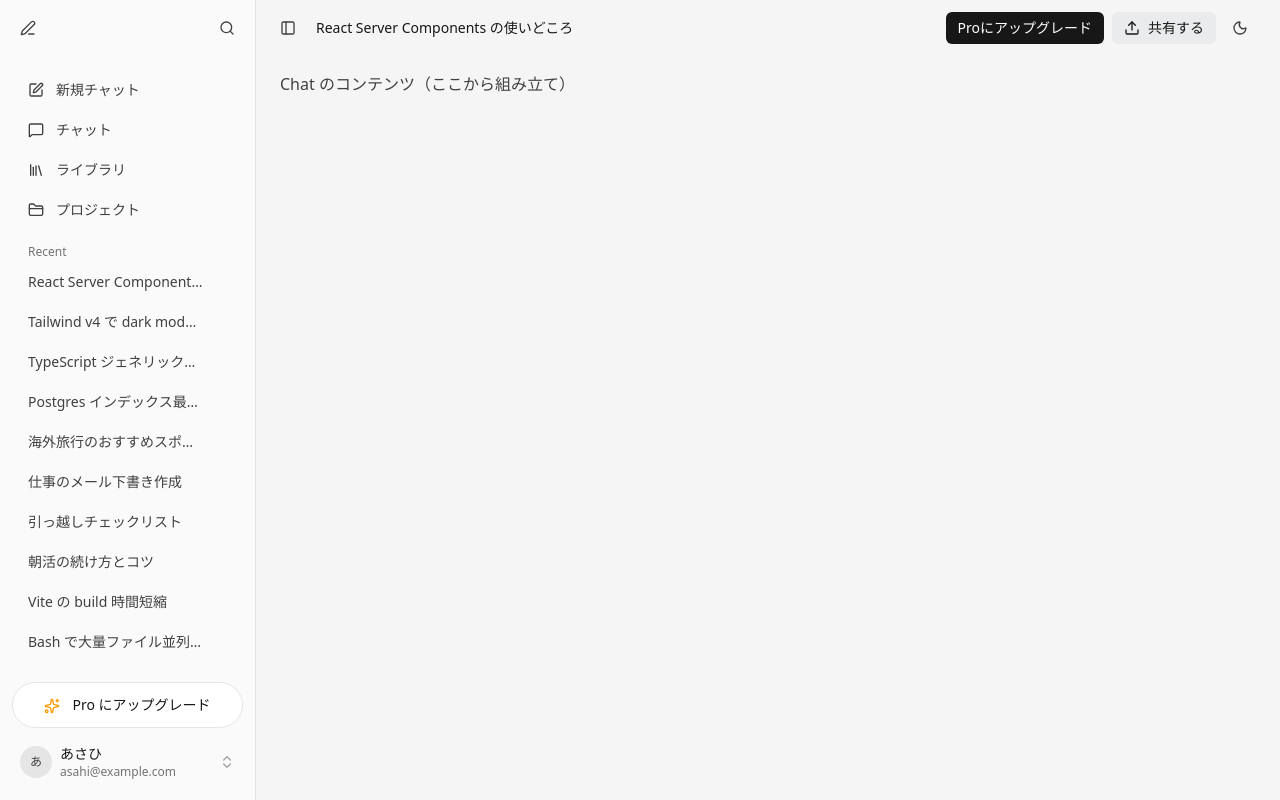
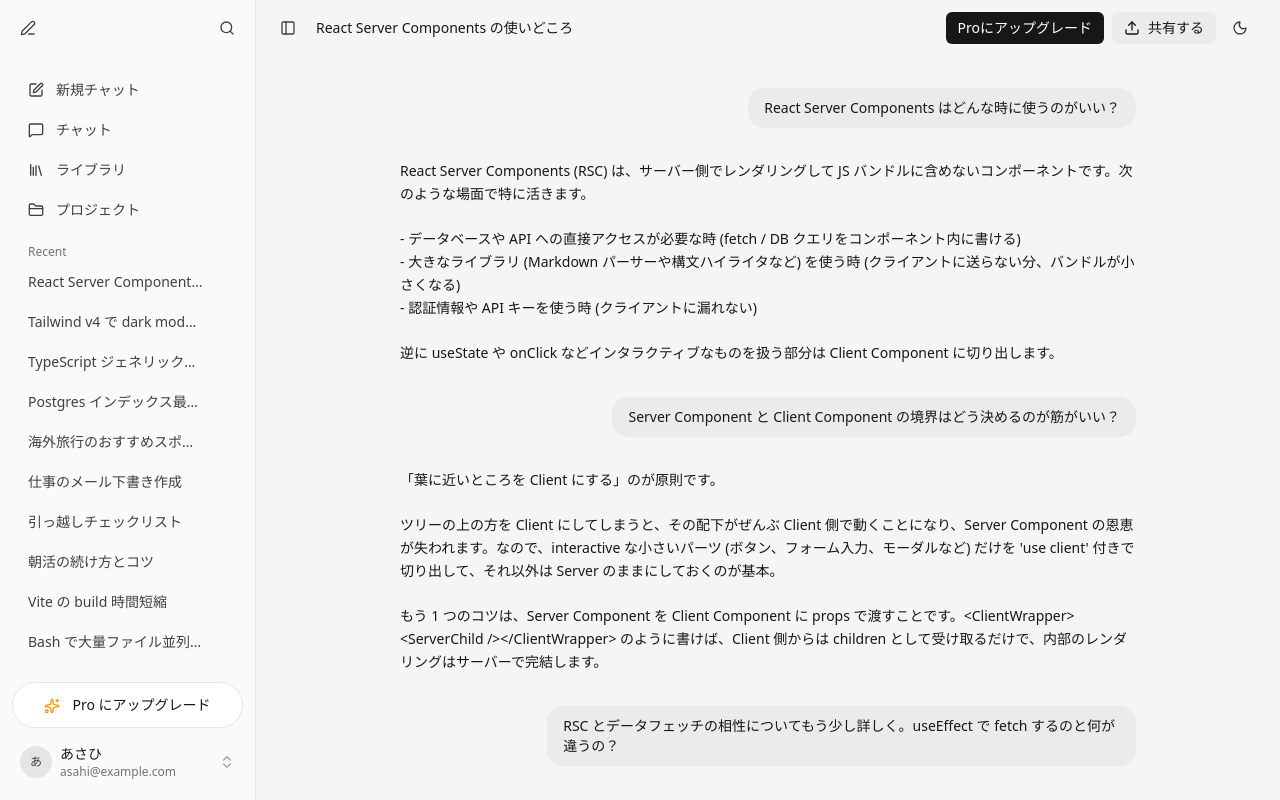
Before and after one commit to ashunar0/hisui, a React (Vite) app: page /chat in a window 1280 px wide. Built offline with nearby package versions, Linux system fonts and the light colour scheme.

Commit message:
feat: Chat 本文を ChatMessages として実装 (Claude.ai 風)
- 右寄せ薄 bubble (user) + 左寄せ full width (assistant) のレイアウト
- サンプル会話 10 件 (RSC 入門 Q&A)
- 親 div の overflow-y-auto でスクロール

```diff
--- a/src/screens/Chat.tsx
+++ b/src/screens/Chat.tsx
@@ -2,6 +2,7 @@ import { Upload } from "lucide-react";
 import { ThemeToggle } from "@/components/theme-toggle";
 import { Button } from "@/components/ui/button";
 import { Sidebar } from "@/components/ui/sidebar";
+import { ChatMessages } from "@/screens/chat/chat-messages";
 import { ChatSidebar } from "@/screens/chat/chat-sidebar";
 
 export function Chat() {
@@ -26,10 +27,8 @@ export function Chat() {
               <ThemeToggle />
             </div>
           </header>
-          <div className="flex-1 overflow-y-auto px-6 py-4">
-            <p className="text-fg-soft">
-              Chat のコンテンツ（ここから組み立て）
-            </p>
+          <div className="flex-1 overflow-y-auto">
+            <ChatMessages />
           </div>
         </main>
       </div>
--- /dev/null
+++ b/src/screens/chat/chat-messages.tsx
@@ -0,0 +1,125 @@
+type Message = {
+  role: "user" | "assistant";
+  content: string;
+};
+
+const MESSAGES: Message[] = [
+  {
+    role: "user",
+    content: "React Server Components はどんな時に使うのがいい？",
+  },
+  {
+    role: "assistant",
+    content: `React Server Components (RSC) は、サーバー側でレンダリングして JS バンドルに含めないコンポーネントです。次のような場面で特に活きます。
+
+- データベースや API への直接アクセスが必要な時 (fetch / DB クエリをコンポーネント内に書ける)
+- 大きなライブラリ (Markdown パーサーや構文ハイライタなど) を使う時 (クライアントに送らない分、バンドルが小さくなる)
+- 認証情報や API キーを使う時 (クライアントに漏れない)
+
+逆に useState や onClick などインタラクティブなものを扱う部分は Client Component に切り出します。`,
+  },
+  {
+    role: "user",
+    content:
+      "Server Component と Client Component の境界はどう決めるのが筋がいい？",
+  },
+  {
+    role: "assistant",
+    content: `「葉に近いところを Client にする」のが原則です。
+
+ツリーの上の方を Client にしてしまうと、その配下がぜんぶ Client 側で動くことになり、Server Component の恩恵が失われます。なので、interactive な小さいパーツ (ボタン、フォーム入力、モーダルなど) だけを 'use client' 付きで切り出して、それ以外は Server のままにしておくのが基本。
+
+もう 1 つのコツは、Server Component を Client Component に props で渡すことです。<ClientWrapper><ServerChild /></ClientWrapper> のように書けば、Client 側からは children として受け取るだけで、内部のレンダリングはサーバーで完結します。`,
+  },
+  {
+    role: "user",
+    content:
+      "RSC とデータフェッチの相性についてもう少し詳しく。useEffect で fetch するのと何が違うの？",
+  },
+  {
+    role: "assistant",
+    content: `一番大きい違いは「fetch のタイミング」と「ウォーターフォール」です。
+
+useEffect で fetch する従来パターンでは、
+
+1. HTML が届く
+2. JS がダウンロードされて hydrate
+3. useEffect が走って fetch スタート
+4. レスポンスが返ってきて再レンダリング
+
+という階段が発生します。ユーザーが見るのは、最初は空の状態 → ローディング → 中身が出る、の 3 段階。
+
+RSC だと fetch はサーバー側で先に終わってる状態で HTML が届くので、ユーザーは最初から中身が描かれた画面を見ます。ローディングのちらつきが消えるだけじゃなく、複数のコンポーネントが個別に fetch していてもサーバー側で並列処理できるのでウォーターフォールも起きにくい。
+
+ただし、検索フィルタみたいに「ユーザーの操作で再 fetch したい」場合は依然 Client Component と useState で組むのが筋です。`,
+  },
+  {
+    role: "user",
+    content: "Server Actions も RSC とセットで使う前提？",
+  },
+  {
+    role: "assistant",
+    content: `セットで使う前提というより、「Form の post を fetch なしで書けるショートカット」と思っておけば十分です。
+
+\`'use server'\` を付けた関数を form の action に渡すと、ユーザーが submit した時にその関数がサーバー側で実行されます。クライアントから JSON を作って API に POST する、という典型的なボイラープレートが消える。
+
+データ更新後の再フェッチも \`revalidatePath\` / \`revalidateTag\` で明示できるので、SWR や React Query で書いていた mutation → invalidate の流れがフレームワーク側に寄せられます。
+
+ちなみに Server Actions は RSC が無くても (例えば pages router でも) 単体では使えるんですが、UI の更新側が宣言的じゃないと旨味が薄いので、実質 RSC とセットで使うことになります。`,
+  },
+  {
+    role: "user",
+    content: "テストはどうやって書く？Server Component を unit test するのは難しそう。",
+  },
+  {
+    role: "assistant",
+    content: `現実的には、Server Component の testing は今のところ少し過渡期です。アプローチを 3 つに分けて整理すると、
+
+1. ロジック層を切り出して普通の関数として test する
+2. Client Component 部分は React Testing Library + jsdom で従来通り
+3. Server Component 全体を本物のサーバーで動かして E2E (Playwright など) で見る
+
+\`async function Page()\` を直接 render する公式ルートはまだ薄いです。Vitest の React Server Components サポートは出てきていますが、エコシステム全体としては (2) と (3) のハイブリッドで進めるプロジェクトが多い印象。
+
+DB 触る Server Component は (3) でしかまともに検証できないことが多いので、最初から testcontainers などで一時 DB を立てる方針にしておくと後がラクです。`,
+  },
+  {
+    role: "user",
+    content: "ありがとう。最後に、これから RSC を学ぶならどこから始めるのがおすすめ？",
+  },
+  {
+    role: "assistant",
+    content: `次の順序で触ると詰まりにくいです。
+
+1. **Next.js App Router の公式チュートリアル** — RSC は単体で動かすより、フレームワーク経由で触る方が圧倒的にラクなので、まず Next.js で 1 つ簡単なアプリ (TODO や Blog) を作る
+2. **'use client' の境界を意識する** — どのコンポーネントが Server か Client か、tree を眺めながら線を引く練習。最初は混乱するけど、これに慣れると一気に視界が開けます
+3. **Server Actions で 1 つ form を書く** — fetch / API route なしで mutation を書く体験をすると RSC のメリットがわかりやすい
+4. **Suspense と loading.tsx で streaming を試す** — 並列フェッチとストリーミングが組み合わさると、ユーザー体験がガラッと変わる
+
+このあと興味があれば React Conf 2023 の Andrew Clark や Sebastian の talk を見ると、「なぜこの設計なのか」が腹落ちします。`,
+  },
+];
+
+export function ChatMessages() {
+  return (
+    <div className="mx-auto flex max-w-3xl flex-col gap-8 px-4 py-8">
+      {MESSAGES.map((m, i) =>
+        m.role === "user" ? (
+          <div
+            key={i}
+            className="max-w-[80%] self-end whitespace-pre-wrap rounded-2xl bg-surface-sunken px-4 py-2.5 text-sm text-fg"
+          >
+            {m.content}
+          </div>
+        ) : (
+          <div
+            key={i}
+            className="whitespace-pre-wrap text-sm leading-relaxed text-fg"
+          >
+            {m.content}
+          </div>
+        ),
+      )}
+    </div>
+  );
+}
```
